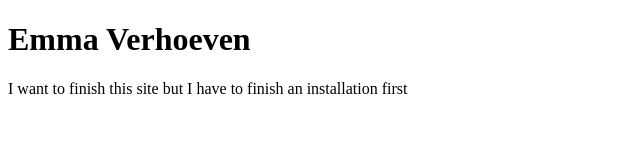
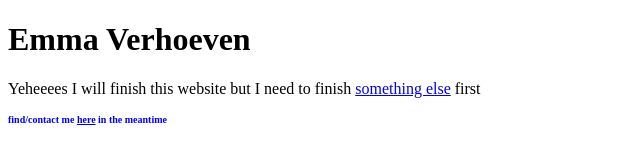
Before and after one commit to EmmaVerhoeven/emma-online, a plain HTML site: page index.html in a window 1280 px wide. Shown: the whole page, without its empty margins (0-640 px from the left). Drawn offline with Linux system fonts and the light colour scheme.

Commit message:
Update index.html

```diff
--- a/index.html
+++ b/index.html
@@ -9,10 +9,14 @@
     </title>
 
     <style>
-        a {
-            color: black;
-            text-decoration: none;
+        a:visited {
+            color: green;
+        }
 
+        h2 {
+            font-size: 10px;
+            color: blue;
+        }
     </style>
 </head>
 
@@ -20,7 +24,10 @@
 
     <h1>Emma Verhoeven</h1>
 
-    I want to finish this site but I have to finish an installation first
+    <p>Yeheeees I will finish this website but I need to finish <a
+            href="https://www.mu.nl/en/exhibitions/hybrid-tales-for-hybrid-times">something else</a> first</p>
+
+    <h2>find/contact me <a href="https://www.instagram.com/emmavrhvn/">here</a> in the meantime</h2>
 
 
 </body>
```
